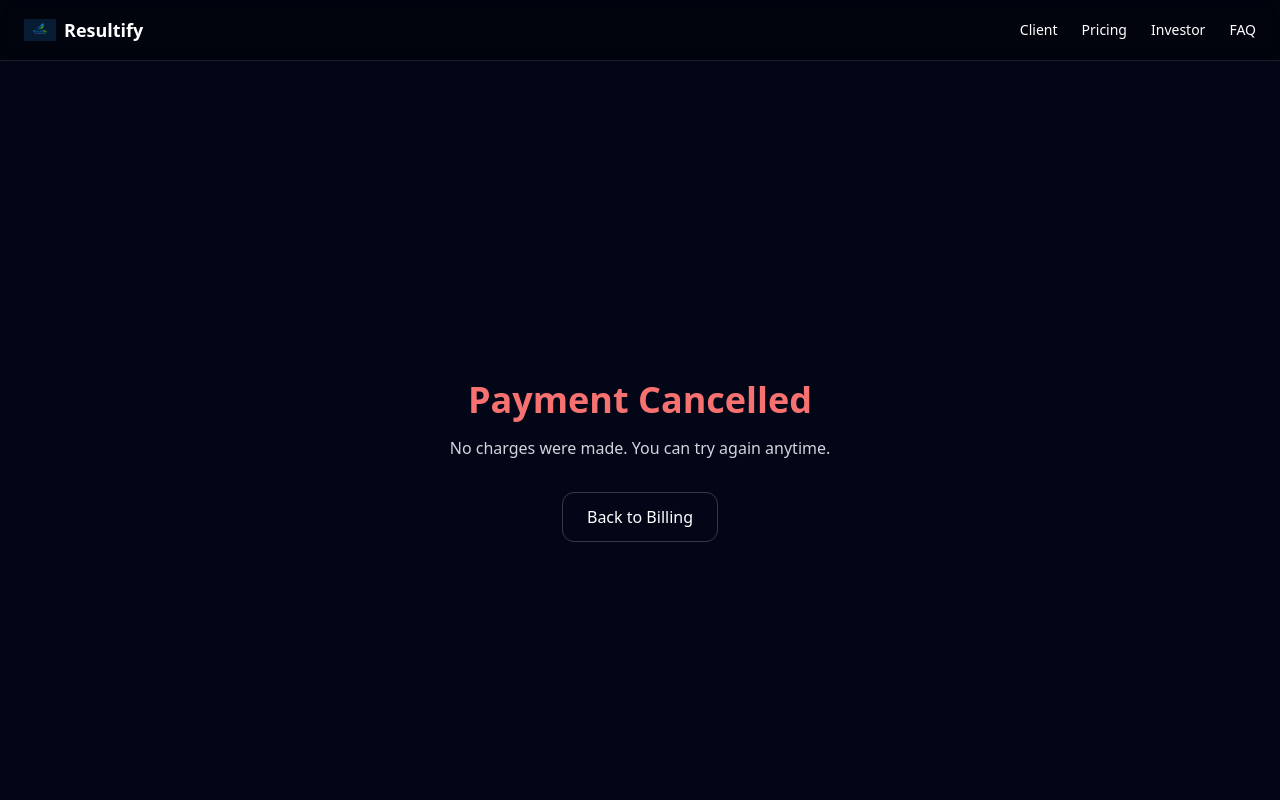
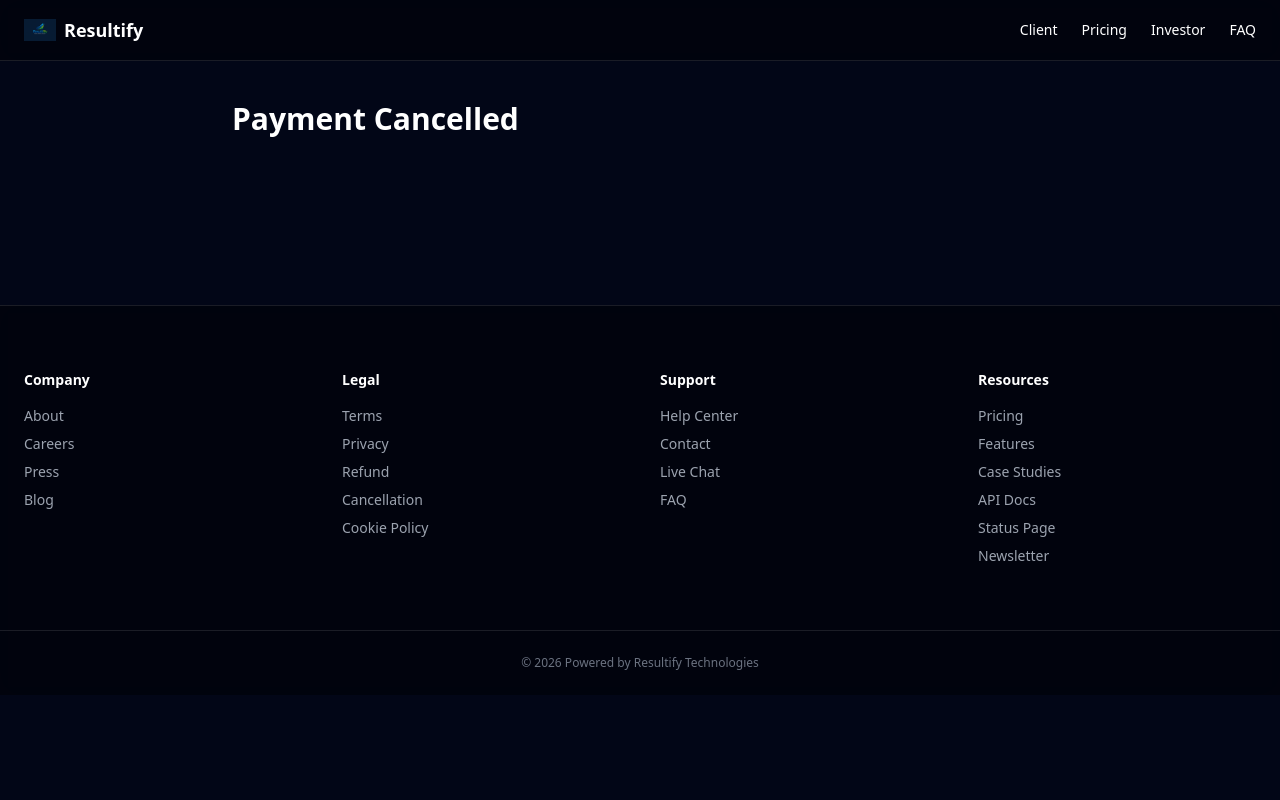
Before and after one commit to chetanshrm83/resultifytechnologies, a Next.js app: page /cancel in a window 1280 px wide. Shown: the top 800 px of the page. Built offline with nearby package versions, Linux system fonts and the light colour scheme.

Commit message:
Update page.tsx

```diff
--- a/app/cancel/page.tsx
+++ b/app/cancel/page.tsx
@@ -1,24 +1,16 @@
-import Link from "next/link";
+"use client";
+
+export const dynamic = "force-dynamic";
+
+import React from "react";
 
 export default function CancelPage() {
   return (
-    <main className="min-h-screen flex items-center justify-center text-center p-8">
-      <div className="max-w-xl">
-        <h1 className="text-4xl font-bold text-red-400 mb-4">
-          Payment Cancelled
-        </h1>
+    <main className="max-w-4xl mx-auto p-10 text-white">
+      <h1 className="text-3xl font-bold mb-8">Payment Cancelled</h1>
 
-        <p className="text-gray-300 mb-8">
-          No charges were made. You can try again anytime.
-        </p>
+      {/* KEEP YOUR EXISTING CONTENT BELOW */}
 
-        <Link
-          href="/client/billing"
-          className="inline-block px-6 py-3 border border-white/20 rounded-xl hover:bg-white/10 transition"
-        >
-          Back to Billing
-        </Link>
-      </div>
     </main>
   );
 }
```
